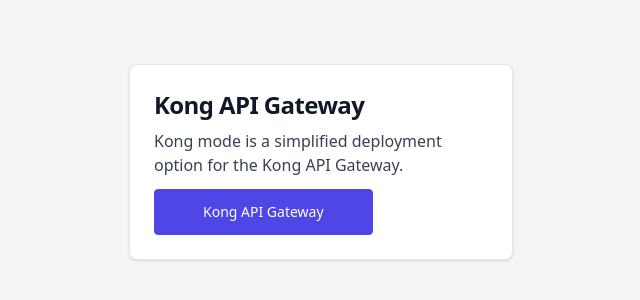
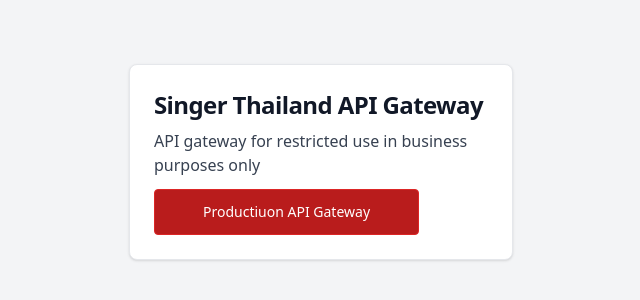
Before and after one commit to SingerThailand/singerthaiapi, a plain HTML site: page index.html in a window 1280 px wide. Shown: the part 238-538 px from the top of the page, without its empty margins (319-959 px from the left). Drawn offline with nearby package versions, Linux system fonts and the light colour scheme.

Commit message:
Update index.html

```diff
--- a/index.html
+++ b/index.html
@@ -13,10 +13,10 @@
 </head>
 <body class="flex flex-col items-center justify-center min-h-screen gap-4 bg-gray-100">
     <div class="max-w-sm p-6 bg-white border border-gray-200 rounded-lg shadow">
-        <h5 class="mb-2 text-2xl font-bold tracking-tight text-gray-900">Kong API Gateway</h5>
-        <p class="mb-3 font-normal text-gray-700">Kong  mode is a simplified deployment option for the Kong API Gateway.</p>
-        <button class="inline-block rounded border border-indigo-600 bg-indigo-600 px-12 py-3 text-sm font-medium text-white hover:bg-transparent hover:text-indigo-600 focus:outline-none focus:ring active:text-indigo-500">
-            Kong API Gateway
+        <h5 class="mb-2 text-2xl font-bold tracking-tight text-gray-900">Singer Thailand API Gateway</h5>
+        <p class="mb-3 font-normal text-gray-700">API gateway for restricted use in business purposes only</p>
+        <button class="inline-block rounded border border-red-600 bg-red-700 px-12 py-3 text-sm font-medium text-white hover:bg-transparent hover:text-red-600 focus:outline-none focus:ring active:text-red-500">
+            Productiuon API Gateway
         </button>
     </div>
 </body>
```
